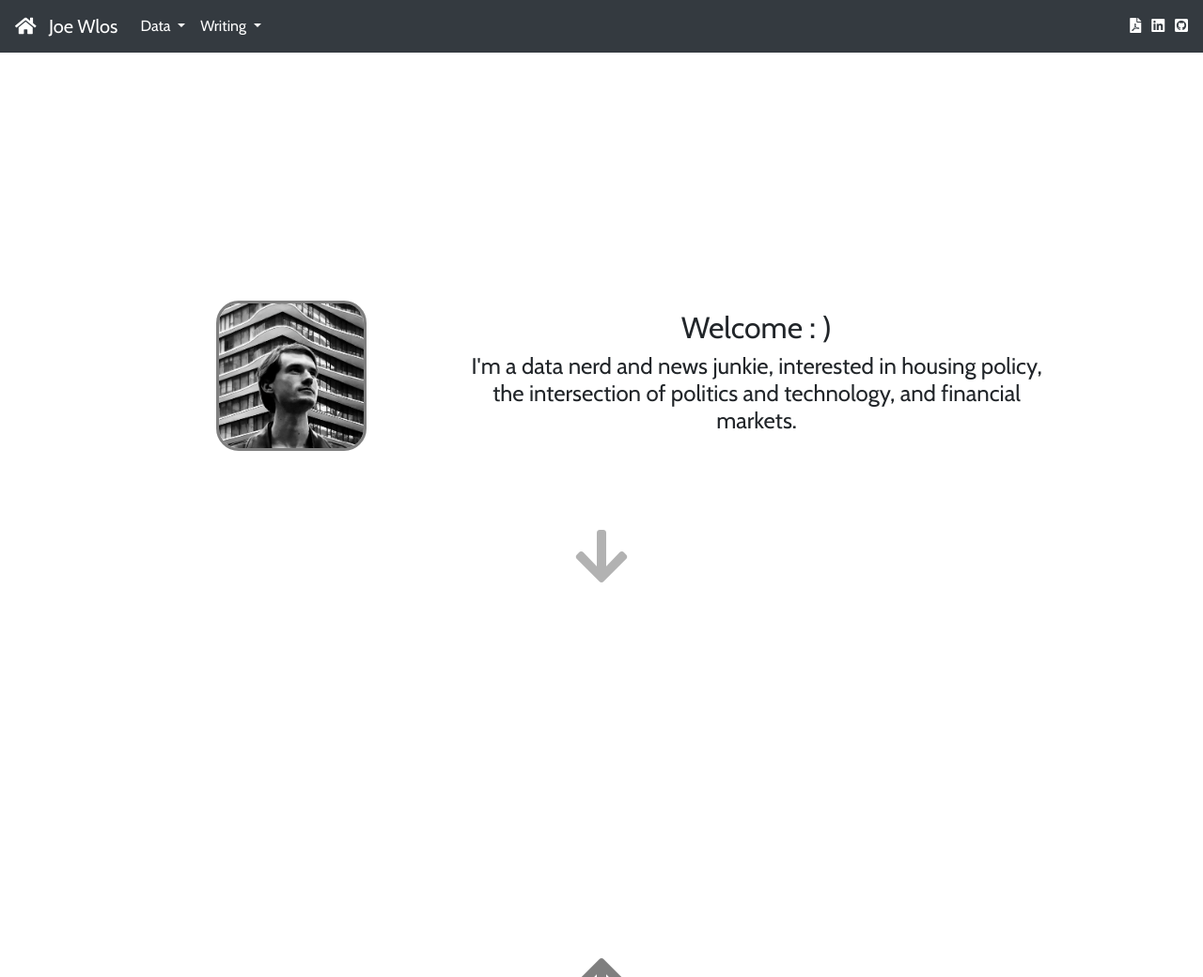
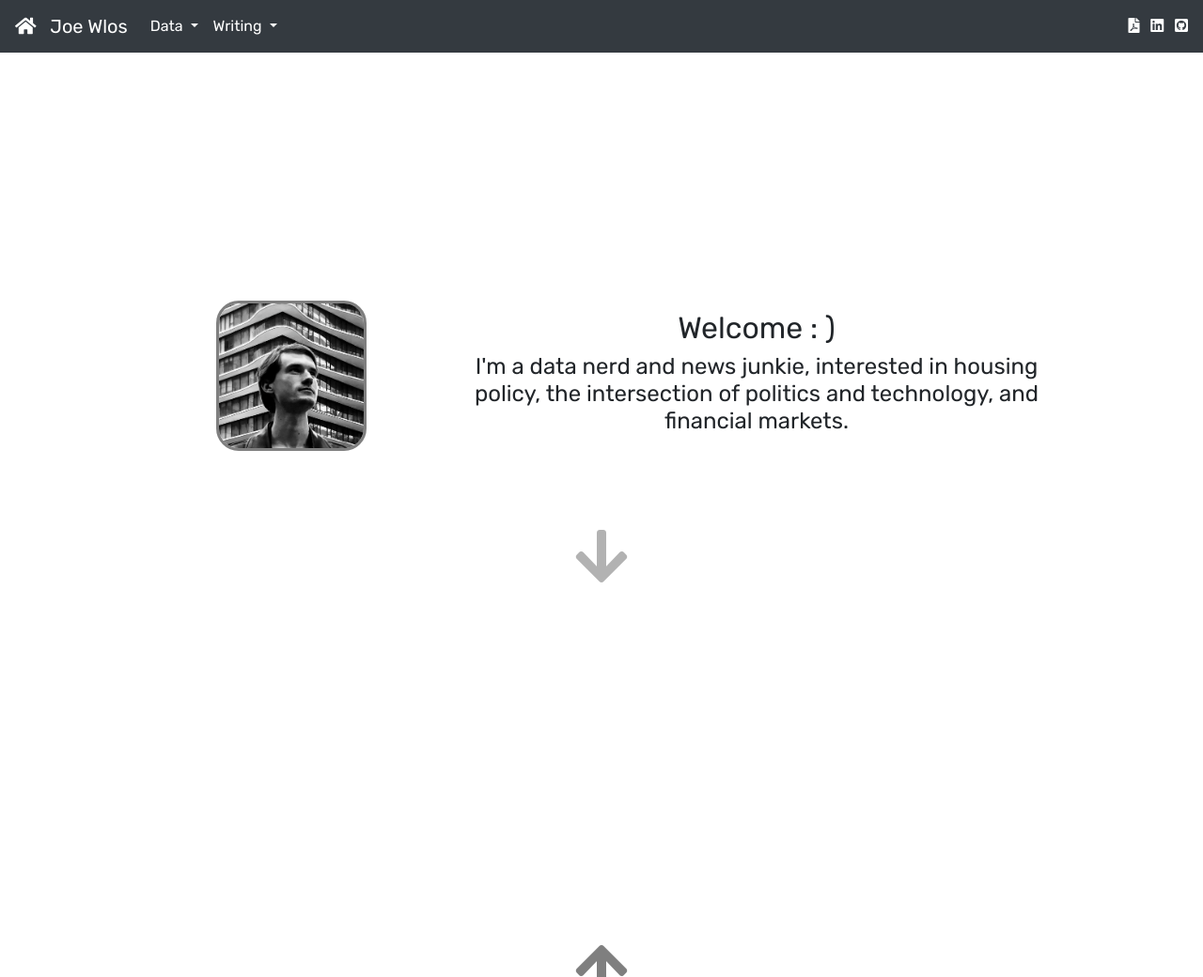
Before and after one commit to joewlos/joe_web_new, a Flask app: page / in a window 1280 px wide. Shown: the top 1040 px of the page at 94% size. Run offline with Flask 2, Linux system fonts and the light colour scheme; some libraries are stand-ins or nearby versions.

Commit message:
Updated font

```diff
--- a/static/css/stylesheet.css
+++ b/static/css/stylesheet.css
@@ -1,12 +1,12 @@
 /* Google Font for All Text */
 html {
-	font-family: "Cabin", Helvetica, sans-serif;
+	font-family: "Rubik", Helvetica, sans-serif;
 	height: 100%;
 }
 
 /* Body */
 body {
-	font-family: "Cabin", Helvetica, sans-serif;
+	font-family: "Rubik", Helvetica, sans-serif;
 	height: 100%;
 }
 
--- a/templates/base.html
+++ b/templates/base.html
@@ -16,7 +16,7 @@
 			<!-- FontAwesome CSS -->
 			<link rel="stylesheet" href="https://use.fontawesome.com/releases/v5.3.1/css/all.css" integrity="sha384-mzrmE5qonljUremFsqc01SB46JvROS7bZs3IO2EmfFsd15uHvIt+Y8vEf7N7fWAU" crossorigin="anonymous">
 			<!-- Google Font -->
-			<link href="https://fonts.googleapis.com/css?family=Cabin" rel="stylesheet">
+			<link href="https://fonts.googleapis.com/css?family=Rubik" rel="stylesheet">
 			<!-- Custom CSS -->
 			<link rel= "stylesheet" type="text/css" href="{{ url_for('static', filename='css/stylesheet.css') }}">
 			<!-- JQuery -->
@@ -42,7 +42,7 @@
 		</button>
 
 		<!-- Main Links -->
-		<div class="navbar-collapse collapse w-100 order-1 order-md-0 dual-collapse2">
+		<div class="navbar-collapse collapse w-100 order-2 order-md-0 dual-collapse2">
 			<ul class="navbar-nav mr-auto">
 
 				<!-- Project Iteration -->
```
